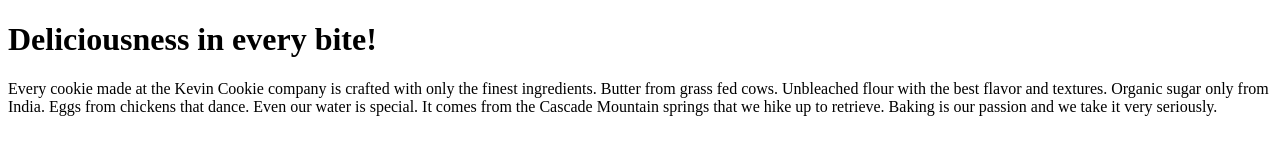
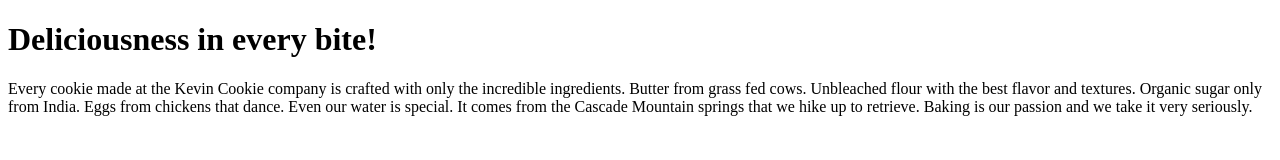
Before and after one commit to MandarHanchate/Prac, a plain HTML site: page index.htm in a window 1280 px wide. Drawn offline with Linux system fonts and the light colour scheme.

Commit message:
Updated index file with incredible ingredients

```diff
--- a/index.htm
+++ b/index.htm
@@ -3,7 +3,7 @@
 <body>
 
 <h1>Deliciousness in every bite!</h1>
-<p>Every cookie made at the Kevin Cookie company is crafted with only the finest ingredients. Butter from grass fed cows. Unbleached flour with the best flavor and textures. Organic sugar only from India. Eggs from chickens that dance. Even our water is special. It comes from the Cascade Mountain springs that we hike up to retrieve. Baking is our passion and we take it very seriously.</p>
+<p>Every cookie made at the Kevin Cookie company is crafted with only the incredible ingredients. Butter from grass fed cows. Unbleached flour with the best flavor and textures. Organic sugar only from India. Eggs from chickens that dance. Even our water is special. It comes from the Cascade Mountain springs that we hike up to retrieve. Baking is our passion and we take it very seriously.</p>
 
 </body>
 </html>
```
